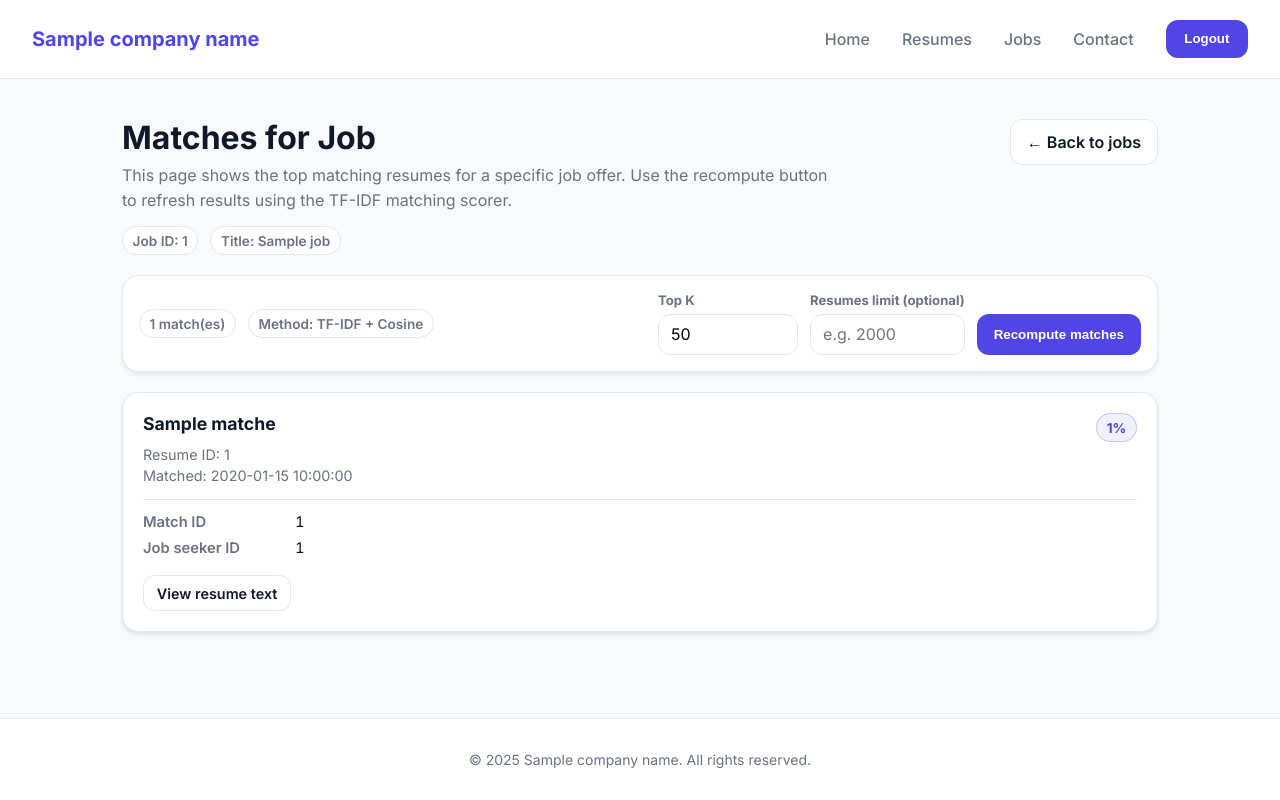
After one commit to BS-ASPM-2025/bs-aspm-2025-team1, a FastAPI app: template templates/job_matches.html in a window 1280 px wide. The commit adds this page. Run offline with FastAPI, Linux system fonts and the light colour scheme; the template is opened without the code that fills it: most values are stand-ins (such as "Sample title", 1, 10 or a date in 2020).

Commit message:
BSASPM25T1-136 10.6 Update UI Template

```diff
--- /dev/null
+++ b/templates/job_matches.html
@@ -0,0 +1,510 @@
+<!DOCTYPE html>
+<html lang="en">
+
+<head>
+  <meta charset="UTF-8" />
+  <meta name="viewport" content="width=device-width, initial-scale=1.0" />
+  <title>{{ company_name }} — Job Matches</title>
+  <link href="https://fonts.googleapis.com/css2?family=Inter:wght@400;500;600;700&display=swap" rel="stylesheet">
+
+  <style>
+    :root {
+      --primary-color: #4f46e5;
+      --primary-hover: #4338ca;
+      --bg-color: #f9fafb;
+      --card-bg: #ffffff;
+      --text-color: #111827;
+      --text-secondary: #6b7280;
+      --border-color: #e5e7eb;
+      --danger: #dc2626;
+      --danger-hover: #b91c1c;
+      --success-bg: #dcfce7;
+      --success-text: #166534;
+      --error-bg: #fee2e2;
+      --error-text: #b91c1c;
+    }
+
+    * { box-sizing: border-box; }
+
+    body {
+      font-family: 'Inter', sans-serif;
+      background-color: var(--bg-color);
+      color: var(--text-color);
+      margin: 0;
+      display: flex;
+      flex-direction: column;
+      min-height: 100vh;
+    }
+
+    header {
+      background-color: var(--card-bg);
+      border-bottom: 1px solid var(--border-color);
+      padding: 1.25rem 2rem;
+      display: flex;
+      justify-content: space-between;
+      align-items: center;
+    }
+
+    .logo {
+      font-weight: 800;
+      font-size: 1.25rem;
+      color: var(--primary-color);
+      text-decoration: none;
+    }
+
+    nav {
+      display: flex;
+      align-items: center;
+      gap: 2rem;
+    }
+
+    nav a {
+      color: var(--text-secondary);
+      text-decoration: none;
+      font-weight: 500;
+      transition: color 0.2s;
+    }
+
+    nav a:hover { color: var(--text-color); }
+
+    .logout-form { margin-left: auto; }
+
+    .logout-btn {
+      background-color: var(--primary-color);
+      color: #fff;
+      border: 1px solid transparent;
+      border-radius: 0.75rem;
+      padding: 0.65rem 1.1rem;
+      font-weight: 700;
+      cursor: pointer;
+      transition: background-color 0.2s, transform 0.15s;
+      white-space: nowrap;
+    }
+
+    .logout-btn:hover { background-color: var(--primary-hover); }
+    .logout-btn:active { transform: translateY(1px); }
+
+    main {
+      flex: 1;
+      width: 100%;
+      max-width: 1100px;
+      margin: 0 auto;
+      padding: 2.5rem 2rem 4rem;
+    }
+
+    .page-head {
+      display: flex;
+      align-items: flex-start;
+      justify-content: space-between;
+      gap: 1rem;
+      margin-bottom: 1.25rem;
+    }
+
+    .title-block h1 {
+      margin: 0 0 0.35rem 0;
+      font-size: 2rem;
+      font-weight: 800;
+      line-height: 1.2;
+    }
+
+    .title-block p {
+      margin: 0;
+      color: var(--text-secondary);
+      line-height: 1.6;
+      max-width: 720px;
+    }
+
+    .subhead {
+      margin-top: 0.75rem;
+      display: flex;
+      gap: 0.75rem;
+      flex-wrap: wrap;
+      align-items: center;
+    }
+
+    .pill {
+      display: inline-flex;
+      align-items: center;
+      padding: 0.35rem 0.6rem;
+      border-radius: 999px;
+      font-size: 0.85rem;
+      font-weight: 600;
+      border: 1px solid var(--border-color);
+      color: var(--text-secondary);
+      background: #fff;
+    }
+
+    .actions {
+      display: flex;
+      gap: 0.75rem;
+      flex-wrap: wrap;
+      justify-content: flex-end;
+      align-items: center;
+    }
+
+    .btn {
+      display: inline-flex;
+      align-items: center;
+      justify-content: center;
+      gap: 0.5rem;
+      border: 1px solid transparent;
+      border-radius: 0.75rem;
+      padding: 0.75rem 1rem;
+      font-weight: 600;
+      cursor: pointer;
+      text-decoration: none;
+      transition: transform 0.15s, background-color 0.2s, border-color 0.2s, color 0.2s;
+      white-space: nowrap;
+    }
+
+    .btn:active { transform: translateY(1px); }
+
+    .btn-primary {
+      background-color: var(--primary-color);
+      color: #fff;
+    }
+
+    .btn-primary:hover { background-color: var(--primary-hover); }
+
+    .btn-secondary {
+      background-color: var(--card-bg);
+      color: var(--text-color);
+      border-color: var(--border-color);
+    }
+
+    .btn-secondary:hover { border-color: var(--primary-color); }
+
+    .btn-danger {
+      background-color: var(--danger);
+      color: #fff;
+    }
+
+    .btn-danger:hover { background-color: var(--danger-hover); }
+
+    .btn-small {
+      padding: 0.55rem 0.8rem;
+      border-radius: 0.7rem;
+      font-size: 0.9rem;
+    }
+
+    .alert {
+      border-radius: 0.75rem;
+      padding: 0.85rem 1rem;
+      border: 1px solid;
+      margin: 1rem 0 1.5rem;
+      text-align: left;
+    }
+
+    .alert-success {
+      background: var(--success-bg);
+      border-color: #bbf7d0;
+      color: var(--success-text);
+    }
+
+    .alert-error {
+      background: var(--error-bg);
+      border-color: #fecaca;
+      color: var(--error-text);
+    }
+
+    .toolbar {
+      background: var(--card-bg);
+      border: 1px solid var(--border-color);
+      border-radius: 1rem;
+      padding: 1rem;
+      display: flex;
+      align-items: center;
+      justify-content: space-between;
+      gap: 1rem;
+      flex-wrap: wrap;
+      box-shadow: 0 4px 6px -1px rgba(0, 0, 0, 0.06), 0 2px 4px -1px rgba(0, 0, 0, 0.04);
+      margin: 1.25rem 0 1.25rem;
+    }
+
+    .toolbar-left {
+      display: flex;
+      gap: 0.75rem;
+      align-items: center;
+      flex-wrap: wrap;
+    }
+
+    .toolbar-right {
+      display: flex;
+      gap: 0.75rem;
+      align-items: center;
+      flex-wrap: wrap;
+      justify-content: flex-end;
+    }
+
+    .field {
+      display: flex;
+      flex-direction: column;
+      gap: 0.35rem;
+      min-width: 140px;
+    }
+
+    .field label {
+      font-size: 0.82rem;
+      color: var(--text-secondary);
+      font-weight: 700;
+    }
+
+    .field input {
+      border: 1px solid var(--border-color);
+      border-radius: 0.75rem;
+      padding: 0.6rem 0.75rem;
+      font: inherit;
+      outline: none;
+      background: #fff;
+      min-width: 140px;
+    }
+
+    .field input:focus {
+      border-color: var(--primary-color);
+      box-shadow: 0 0 0 3px rgba(79, 70, 229, 0.12);
+    }
+
+    .grid {
+      display: grid;
+      grid-template-columns: repeat(auto-fit, minmax(320px, 1fr));
+      gap: 1.25rem;
+      margin-top: 1.25rem;
+    }
+
+    .card {
+      background-color: var(--card-bg);
+      border: 1px solid var(--border-color);
+      border-radius: 1rem;
+      padding: 1.25rem;
+      box-shadow: 0 4px 6px -1px rgba(0, 0, 0, 0.08), 0 2px 4px -1px rgba(0, 0, 0, 0.05);
+      transition: transform 0.2s, box-shadow 0.2s, border-color 0.2s;
+    }
+
+    .card:hover {
+      transform: translateY(-3px);
+      box-shadow: 0 10px 15px -3px rgba(0, 0, 0, 0.10), 0 4px 6px -2px rgba(0, 0, 0, 0.06);
+      border-color: var(--primary-color);
+    }
+
+    .card-top {
+      display: flex;
+      justify-content: space-between;
+      gap: 1rem;
+      align-items: flex-start;
+      margin-bottom: 0.75rem;
+    }
+
+    .resume-title {
+      margin: 0;
+      font-size: 1.1rem;
+      font-weight: 700;
+      line-height: 1.3;
+    }
+
+    .meta {
+      margin: 0.5rem 0 0;
+      color: var(--text-secondary);
+      font-size: 0.9rem;
+      line-height: 1.5;
+    }
+
+    .score-pill {
+      border-color: rgba(79, 70, 229, 0.25);
+      background: rgba(79, 70, 229, 0.08);
+      color: var(--primary-color);
+      font-weight: 800;
+    }
+
+    .kv {
+      margin: 0.75rem 0 0;
+      padding-top: 0.75rem;
+      border-top: 1px solid var(--border-color);
+      display: grid;
+      grid-template-columns: 140px 1fr;
+      gap: 0.35rem 0.75rem;
+      font-size: 0.92rem;
+      line-height: 1.4;
+    }
+
+    .kv .k {
+      color: var(--text-secondary);
+      font-weight: 600;
+    }
+
+    .kv .v {
+      color: var(--text-color);
+      word-break: break-word;
+      font-variant-numeric: tabular-nums;
+    }
+
+    .card-actions {
+      display: flex;
+      gap: 0.6rem;
+      margin-top: 1rem;
+      flex-wrap: wrap;
+    }
+
+    .empty {
+      margin-top: 1.25rem;
+      background: var(--card-bg);
+      border: 1px dashed var(--border-color);
+      border-radius: 1rem;
+      padding: 2rem;
+      text-align: center;
+      color: var(--text-secondary);
+    }
+
+    footer {
+      text-align: center;
+      padding: 2rem;
+      color: var(--text-secondary);
+      font-size: 0.875rem;
+      border-top: 1px solid var(--border-color);
+      background: #fff;
+    }
+
+    @media (max-width: 560px) {
+      header { padding: 1rem 1.25rem; }
+      main { padding: 2rem 1.25rem 3rem; }
+      nav { gap: 1rem; }
+      .field { min-width: 100%; }
+      .field input { min-width: 100%; }
+    }
+  </style>
+</head>
+
+<body>
+
+  <header>
+    <a href="/" class="logo">{{ company_name }}</a>
+
+    <nav>
+      <a href="/">Home</a>
+      <a href="/resumes/manage">Resumes</a>
+      <a href="/jobs/manage">Jobs</a>
+      <a href="#">Contact</a>
+
+      <form class="logout-form" action="/logout" method="post" onsubmit="return confirm('Logout now?');">
+        <button type="submit" class="logout-btn">Logout</button>
+      </form>
+    </nav>
+  </header>
+
+  <main>
+    <div class="page-head">
+      <div class="title-block">
+        <h1>Matches for Job</h1>
+        <p>
+          This page shows the top matching resumes for a specific job offer.
+          Use the recompute button to refresh results using the TF-IDF matching scorer.
+        </p>
+
+        <div class="subhead">
+          <span class="pill">Job ID: {{ job.id }}</span>
+          <span class="pill">Title: {{ job.title or "(untitled)" }}</span>
+        </div>
+      </div>
+
+      <div class="actions">
+        <a class="btn btn-secondary" href="/jobs/manage">← Back to jobs</a>
+      </div>
+    </div>
+
+    {% if recomputed %}
+      <div class="alert alert-success">Matches recomputed successfully.</div>
+    {% endif %}
+
+    {% if success %}
+      <div class="alert alert-success">Action completed successfully.</div>
+    {% endif %}
+
+    {% if error %}
+      <div class="alert alert-error">{{ error }}</div>
+    {% endif %}
+
+    <div class="toolbar">
+      <div class="toolbar-left">
+        <span class="pill">
+          {% if matches %}
+            {{ matches|length }} match(es)
+          {% else %}
+            0 match(es)
+          {% endif %}
+        </span>
+        <span class="pill">Method: TF-IDF + Cosine</span>
+      </div>
+
+      <div class="toolbar-right">
+        <form action="/jobs/{{ job.id }}/matches/recompute" method="post" style="margin:0; display:flex; gap:0.75rem; flex-wrap:wrap; align-items:flex-end;">
+          <div class="field">
+            <label for="top_k">Top K</label>
+            <input id="top_k" name="top_k" type="number" min="1" max="500" value="50" />
+          </div>
+
+          <div class="field">
+            <label for="resumes_limit">Resumes limit (optional)</label>
+            <input id="resumes_limit" name="resumes_limit" type="number" min="1" max="50000" placeholder="e.g. 2000" />
+          </div>
+
+          <button class="btn btn-primary" type="submit">
+            Recompute matches
+          </button>
+        </form>
+      </div>
+    </div>
+
+    {% if matches and matches|length > 0 %}
+      <div class="grid">
+        {% for m in matches %}
+          <div class="card">
+            <div class="card-top">
+              <div>
+                <h3 class="resume-title">{{ m.resume_title or ("Resume #" ~ m.resume_id) }}</h3>
+
+                <p class="meta">
+                  Resume ID: {{ m.resume_id }}
+                  {% if m.created_at %}
+                    <br />Matched: {{ m.created_at }}
+                  {% endif %}
+                </p>
+              </div>
+
+              <div class="pill score-pill">{{ m.score_percent }}%</div>
+            </div>
+
+            <div class="kv">
+              <div class="k">Match ID</div>
+              <div class="v">{{ m.match_id }}</div>
+
+              <div class="k">Job seeker ID</div>
+              <div class="v">{{ m.job_seeker_id or "-" }}</div>
+            </div>
+
+            <div class="card-actions">
+              <a class="btn btn-secondary btn-small" href="/resumes/{{ m.resume_id }}/text" target="_blank">
+                View resume text
+              </a>
+            </div>
+          </div>
+        {% endfor %}
+      </div>
+    {% else %}
+      <div class="empty">
+        <h3 style="margin:0 0 0.5rem 0; color: var(--text-color);">No matches yet</h3>
+        <p style="margin:0 0 1.25rem 0;">
+          Click “Recompute matches” to calculate the top resumes for this job offer.
+        </p>
+        <form action="/jobs/{{ job.id }}/matches/recompute" method="post" style="margin:0;">
+          <input type="hidden" name="top_k" value="50" />
+          <button class="btn btn-primary" type="submit">Recompute matches</button>
+        </form>
+      </div>
+    {% endif %}
+  </main>
+
+  <footer>
+    &copy; 2025 {{ company_name }}. All rights reserved.
+  </footer>
+
+</body>
+</html>
--- a/templates/jobs_manage.html
+++ b/templates/jobs_manage.html
@@ -460,6 +460,8 @@
             </div>
 
             <div class="card-actions">
+              <a class="btn btn-secondary btn-small" href="/jobs/{{ j.id }}/matches">Find resumes</a>
+
               <a class="btn btn-secondary btn-small" href="/jobs/{{ j.id }}/edit">Update</a>
 
               <form
```
